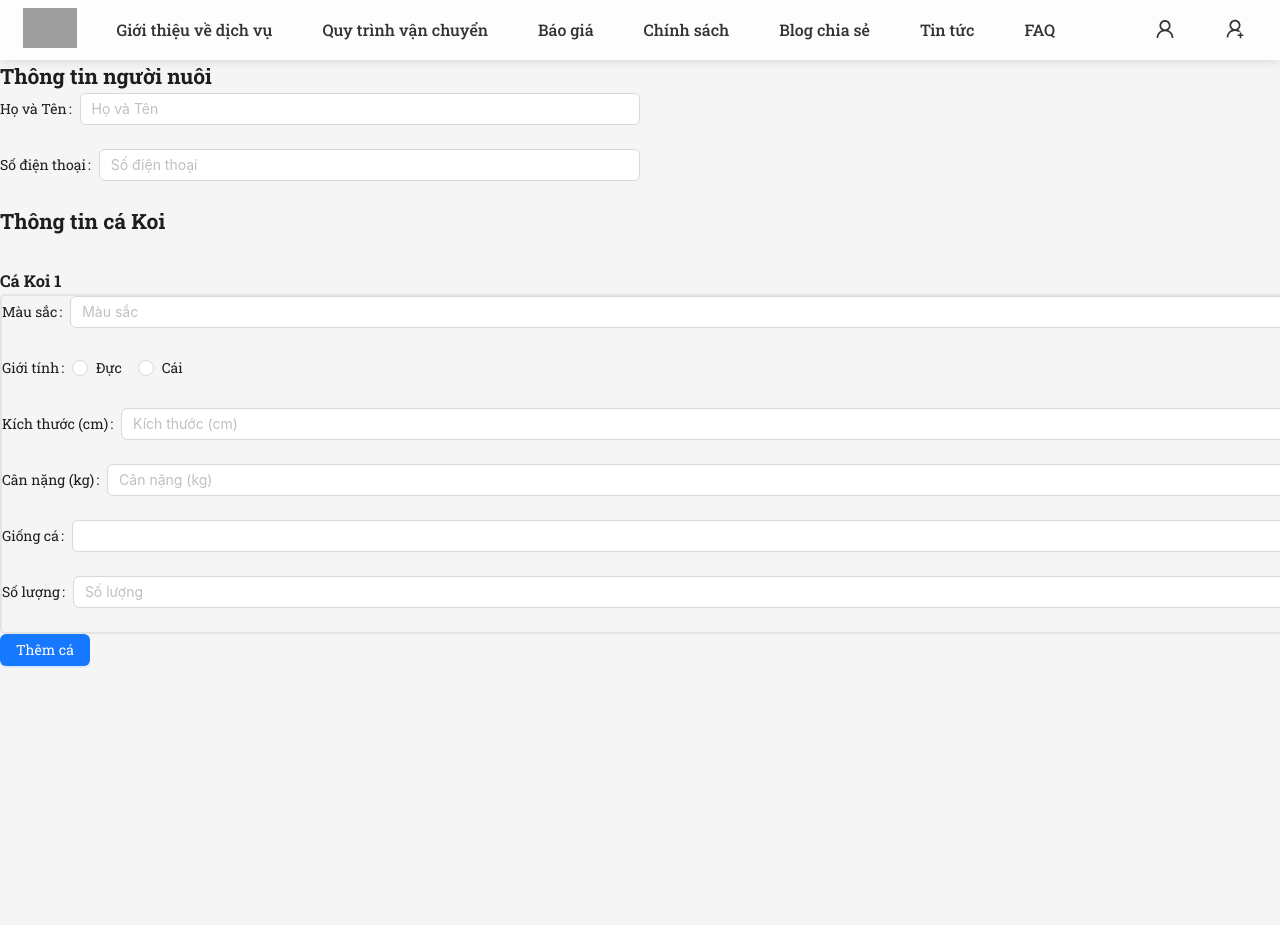
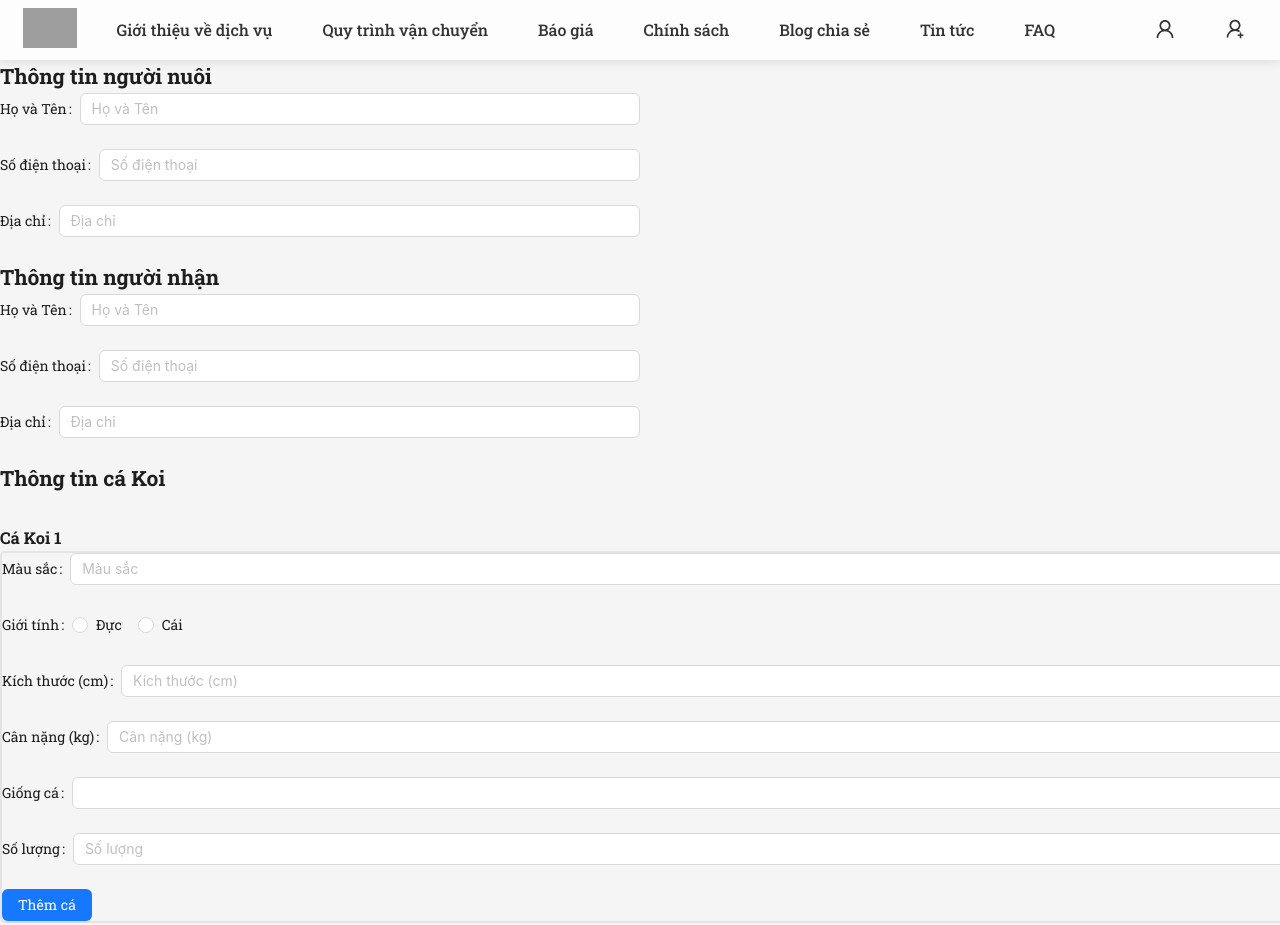
Before and after one commit to KhanhDai484/FE_KoiFishDelivery, a React (Vite) app: page /packageform in a window 1280 px wide. Shown: the top 925 px of the page. Before the commit the page ends 800 px from the top, so only its background shows below. Built offline with nearby package versions, Linux system fonts and the light colour scheme; grey boxes are pictures that could not be loaded.

Commit message:
(update packageform)xuất được tổng giá tiền & thông tin customer

```diff
--- a/package.json
+++ b/package.json
@@ -14,7 +14,7 @@
   "dependencies": {
     "@mapbox/mapbox-gl-directions": "^4.3.1",
     "@react-google-maps/api": "^2.19.3",
-    "antd": "^5.20.6",
+    "antd": "^5.21.3",
     "axios": "^1.7.7",
     "firebase": "^10.13.2",
     "mapbox-gl": "^3.7.0",
--- a/src/components/map/index.jsx
+++ b/src/components/map/index.jsx
@@ -77,10 +77,12 @@ function CalculateRoute() {
     }
   };
 
-  // Nút điều hướng đến trang PackageForm
   const handleNextPage = () => {
-    // Chuyển sang trang PackageForm và truyền giá trị cost
-    navigate("/packageform", { state: { cost } });
+    // Lấy địa chỉ từ Mapbox Directions
+    const destinationAddress = directions.getDestination().place_name;
+
+    // Chuyển sang trang PackageForm và truyền giá trị cost và destinationAddress
+    navigate("/packageform", { state: { cost, destinationAddress } });
   };
 
   return (
--- a/src/pages/packageform/index.jsx
+++ b/src/pages/packageform/index.jsx
@@ -1,16 +1,53 @@
-import React, { useState } from "react";
+import React, { useState, useEffect } from "react";
 import "./index.scss";
-import { Button, Col, Form, Modal, Row, Select, Input, Radio } from "antd";
+import { Button, Col, Form, Modal, Row, Input, Radio, Select } from "antd";
 import { useForm } from "antd/es/form/Form";
+import { useLocation } from "react-router-dom"; // Import useLocation
 
 function KoiFishForm() {
+  const location = useLocation(); // Sử dụng useLocation để lấy giá trị từ state
+  const { cost } = location.state || { cost: 0 }; // Lấy cost từ state, nếu không có thì mặc định là 0
+
   const [fishData, setFishData] = useState([
-    { color: "", gender: "male", length: 0, weight: 0, breed: "", quantity: 1 },
+    {
+      color: "",
+      gender: "male",
+      length: 0,
+      weight: 0,
+      breed: "",
+      quantity: 1,
+    },
   ]);
-  const [userInfo, setUserInfo] = useState({ name: "", phone: "" });
+  const [userInfo, setUserInfo] = useState({
+    name: "",
+    phone: "",
+    address: "",
+  });
+  const [recipientInfo, setRecipientInfo] = useState({
+    name: "",
+    phone: "",
+    address: "",
+  });
   const [isOpen, setIsOpen] = useState(false);
   const [deleteIndex, setDeleteIndex] = useState(null);
   const [form] = useForm();
+
+  // State to manage the display of summary
+  const [showSummary, setShowSummary] = useState(false); // State to control summary display
+
+  // Định nghĩa giá cố định
+  const PRICE_PER_KG = 50000; // Giá theo kg (VND)
+  const PRICE_PER_CM = 1000; // Giá theo chiều dài (VND)
+
+  // Tính tổng chi phí
+  const calculateTotalCost = () => {
+    const fishTotalCost = fishData.reduce((total, fish) => {
+      const weightCost = fish.weight * PRICE_PER_KG;
+      const lengthCost = fish.length * PRICE_PER_CM;
+      return total + (weightCost + lengthCost) * fish.quantity; // Tính cả số lượng
+    }, 0);
+    return fishTotalCost + Number(cost); // Cộng thêm cost từ Mapbox
+  };
 
   const handleFishChange = (index, key, value) => {
     const updatedFishData = [...fishData];
@@ -50,8 +87,14 @@ function KoiFishForm() {
     setIsOpen(false);
   };
 
+  const handleComplete = () => {
+    setShowSummary(true); // Hiển thị thông tin tổng hợp khi nhấn "Hoàn Tất"
+  };
+
   return (
+    <div className="koi_fish_form_container">
       <Form className="koi_fish_form" form={form}>
+        {/* Thông tin người nuôi */}
         <h2 className="form_header">Thông tin người nuôi</h2>
         <Row className="user_info">
           <Col span={12}>
@@ -75,9 +118,60 @@ function KoiFishForm() {
                 }
               />
             </Form.Item>
+            <Form.Item label="Địa chỉ" name="address">
+              <Input
+                type="text"
+                placeholder="Địa chỉ"
+                value={userInfo.address}
+                onChange={(e) =>
+                  setUserInfo({ ...userInfo, address: e.target.value })
+                }
+              />
+            </Form.Item>
           </Col>
         </Row>
 
+        {/* Thông tin người nhận */}
+        <h2 className="form_header">Thông tin người nhận</h2>
+        <Row className="recipient_info">
+          <Col span={12}>
+            <Form.Item label="Họ và Tên" name="recipient-name">
+              <Input
+                type="text"
+                placeholder="Họ và Tên"
+                value={recipientInfo.name}
+                onChange={(e) =>
+                  setRecipientInfo({ ...recipientInfo, name: e.target.value })
+                }
+              />
+            </Form.Item>
+            <Form.Item label="Số điện thoại" name="recipient-phone">
+              <Input
+                type="text"
+                placeholder="Số điện thoại"
+                value={recipientInfo.phone}
+                onChange={(e) =>
+                  setRecipientInfo({ ...recipientInfo, phone: e.target.value })
+                }
+              />
+            </Form.Item>
+            <Form.Item label="Địa chỉ" name="recipient-address">
+              <Input
+                type="text"
+                placeholder="Địa chỉ"
+                value={recipientInfo.address}
+                onChange={(e) =>
+                  setRecipientInfo({
+                    ...recipientInfo,
+                    address: e.target.value,
+                  })
+                }
+              />
+            </Form.Item>
+          </Col>
+        </Row>
+
+        {/* Thông tin cá Koi */}
         <h2 className="form_header">Thông tin cá Koi</h2>
         <Row className="wrapper">
           <Col span={24}>
@@ -134,27 +228,12 @@ function KoiFishForm() {
                       }
                     >
                       <Select.Option value="Koi Kohaku">
-                      Cá Koi Kohaku
+                        Koi Kohaku
                       </Select.Option>
-                    <Select.Option value="Koi Sanke">
-                      Cá Koi Sanke
-                    </Select.Option>
-                    <Select.Option value="Koi Showa">
-                      Cá Koi Showa
-                    </Select.Option>
-                    <Select.Option value="Koi Ogon">Cá Koi Ogon</Select.Option>
-                    <Select.Option value="Koi Chagoi">
-                      Cá Koi Chagoi
-                    </Select.Option>
-                    <Select.Option value="Koi Bướm">Cá Koi Bướm</Select.Option>
+                      <Select.Option value="Koi Sanke">Koi Sanke</Select.Option>
+                      <Select.Option value="Koi Showa">Koi Showa</Select.Option>
                       <Select.Option value="Koi Shusui">
-                      Cá Koi Shusui
-                    </Select.Option>
-                    <Select.Option value="Koi Tancho">
-                      Cá Koi Tancho
-                    </Select.Option>
-                    <Select.Option value="Koi Utsuri">
-                      Cá Koi Utsuri
+                        Koi Shusui
                       </Select.Option>
                     </Select>
                   </Form.Item>
@@ -168,7 +247,6 @@ function KoiFishForm() {
                       }
                     />
                   </Form.Item>
-              </div>
                   <div className="fish_actions">
                     <Button type="primary" onClick={handleAddFish}>
                       Thêm cá
@@ -184,19 +262,67 @@ function KoiFishForm() {
                     )}
                   </div>
                 </div>
+              </div>
             ))}
           </Col>
         </Row>
 
+        {/* Hiển thị tổng chi phí chỉ khi hợp lệ */}
+        <div className="total_cost">
+          <h3>
+            Tổng chi phí vận chuyển: {calculateTotalCost().toLocaleString()} VND
+          </h3>
+        </div>
+
+        {/* Modal xác nhận xóa */}
         <Modal
-        title="Xóa cá"
+          title="Xác nhận"
           open={isOpen}
           onOk={handleConfirmDelete}
           onCancel={handleHidenModal}
         >
-        <p>Bạn chắc chắn muốn xóa cá này không?</p>
+          <p>Bạn có chắc chắn muốn xóa cá Koi này không?</p>
         </Modal>
+
+        {/* Nút hoàn tất */}
+        <Button type="primary" onClick={handleComplete}>
+          Hoàn Tất
+        </Button>
       </Form>
+
+      {/* Phần hiển thị thông tin tổng hợp */}
+      {showSummary && (
+        <div className="summary">
+          <h2>Tổng hợp thông tin</h2>
+          <h3>Thông tin người nuôi:</h3>
+          <p>Họ và Tên: {userInfo.name}</p>
+          <p>Số điện thoại: {userInfo.phone}</p>
+          <p>Địa chỉ: {userInfo.address}</p>
+
+          <h3>Thông tin người nhận:</h3>
+          <p>Họ và Tên: {recipientInfo.name}</p>
+          <p>Số điện thoại: {recipientInfo.phone}</p>
+          <p>Địa chỉ: {recipientInfo.address}</p>
+
+          <h3>Giá tiền cá:</h3>
+          <ul>
+            {fishData.map((fish, index) => {
+              const fishCost =
+                (fish.weight * PRICE_PER_KG + fish.length * PRICE_PER_CM) *
+                fish.quantity;
+              return (
+                <li key={index}>
+                  {fish.breed} / {fish.quantity} con:{" "}
+                  {fishCost.toLocaleString()} VND
+                </li>
+              );
+            })}
+          </ul>
+          <h3>Giá tiền vận chuyển: {cost.toLocaleString()} VND</h3>
+          <h3>Tổng giá: {calculateTotalCost().toLocaleString()} VND</h3>
+        </div>
+      )}
+    </div>
   );
 }
 
```
Also changed, not shown: 1 other file (tests, documents, lock files or other folders). Lines whose indentation alone changed are shown as unchanged.
